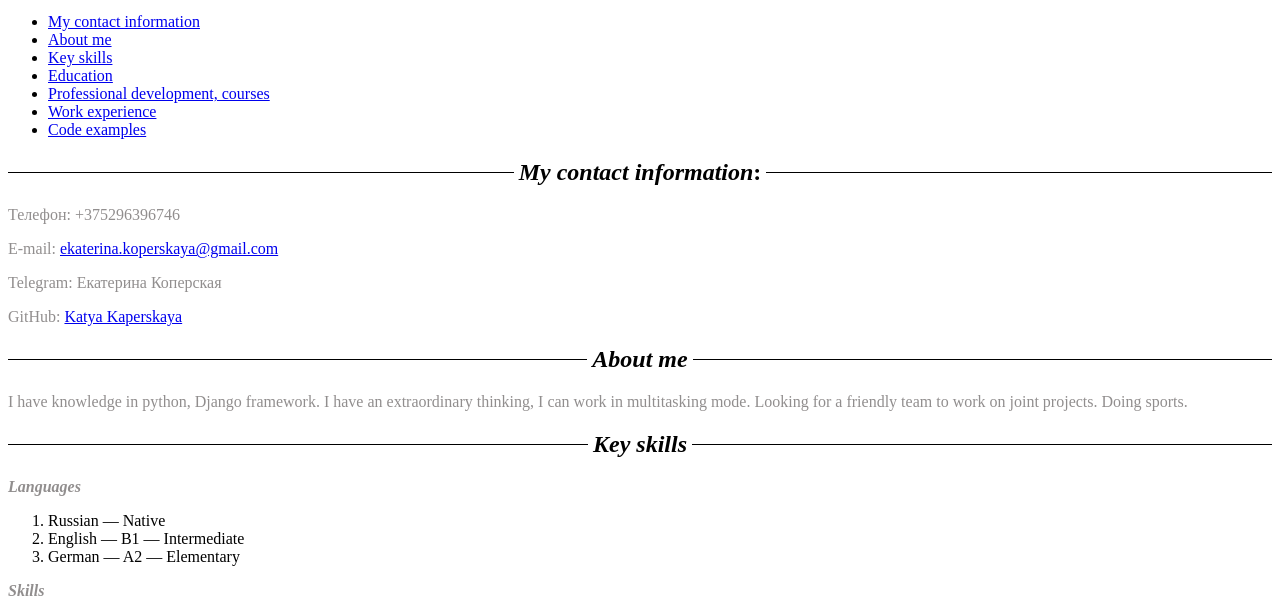
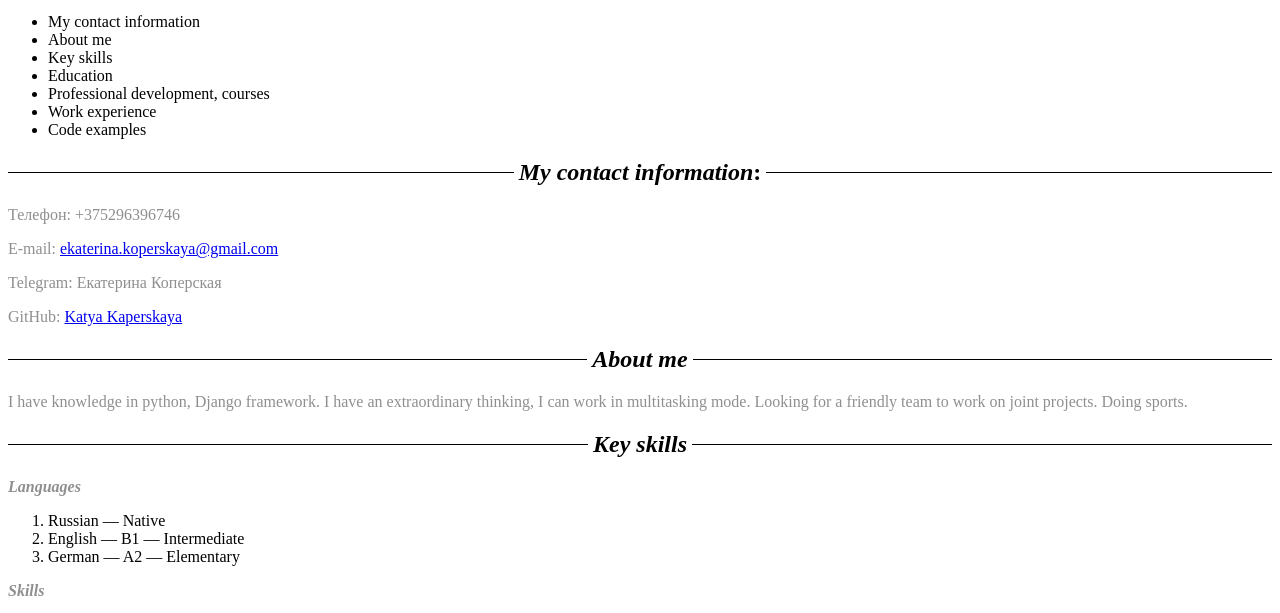
Before and after one commit to KatyaKaperskaya/rsschool-cv, a plain HTML site: page index.html in a window 1280 px wide. Shown: the part 159-772 px from the top of the page. Drawn offline with Linux system fonts and the light colour scheme.

Commit message:
feat: update index.html file

```diff
--- a/index.html
+++ b/index.html
@@ -22,13 +22,13 @@
   <main>
     <nav class="menu">
       <ul>
-        <li><a href="#">My contact information</a></li>
-        <li><a href="#">About me</a></li>
-        <li><a href="#">Key skills</a></li>
-        <li><a href="#">Education</a></li>
-        <li><a href="#">Professional development, courses</a></li>
-        <li><a href="#">Work experience</a></li>
-        <li><a href="#">Code examples</a></li>
+        <li><a>My contact information</a></li>
+        <li><a>About me</a></li>
+        <li><a>Key skills</a></li>
+        <li><a>Education</a></li>
+        <li><a>Professional development, courses</a></li>
+        <li><a>Work experience</a></li>
+        <li><a>Code examples</a></li>
       </ul>
     </nav>
     <h2 class="code-line" data-line-start="1" data-line-end="2"><a id="1"></a><em>My contact information</em>:</h2>
@@ -120,7 +120,7 @@
     </div>
   </main>
   <footer>
-    <p><a href="https://rs.school/"><img src="RS Scool.jpg" width="70" height="70" alt="RS Scool"></a></p>
+    <p><a rel=rsschool href="https://rs.school/"><img src="RS Scool.jpg" width="70" height="70" alt="RS Scool"></a></p>
   </footer>
 </body>
 </html>
```
